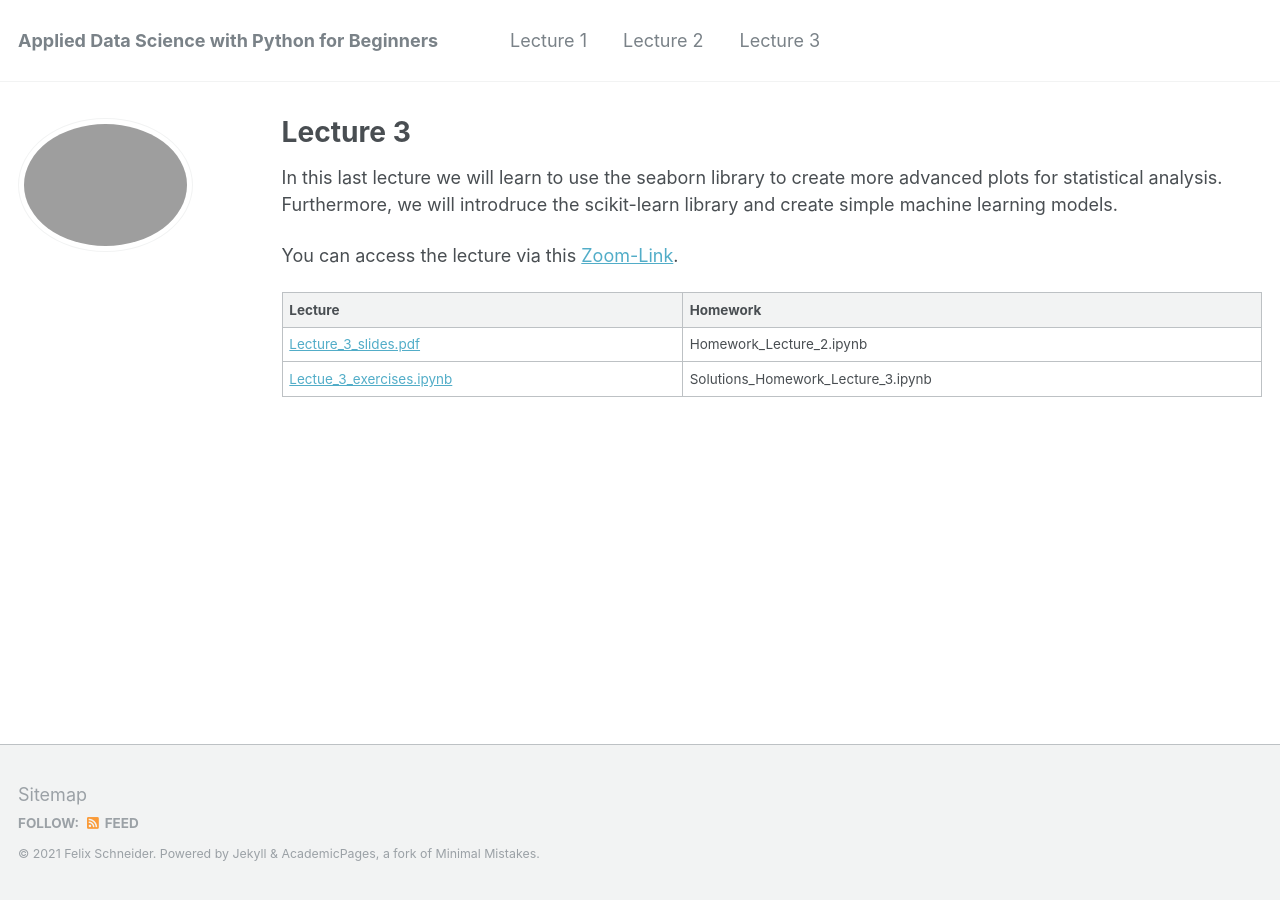
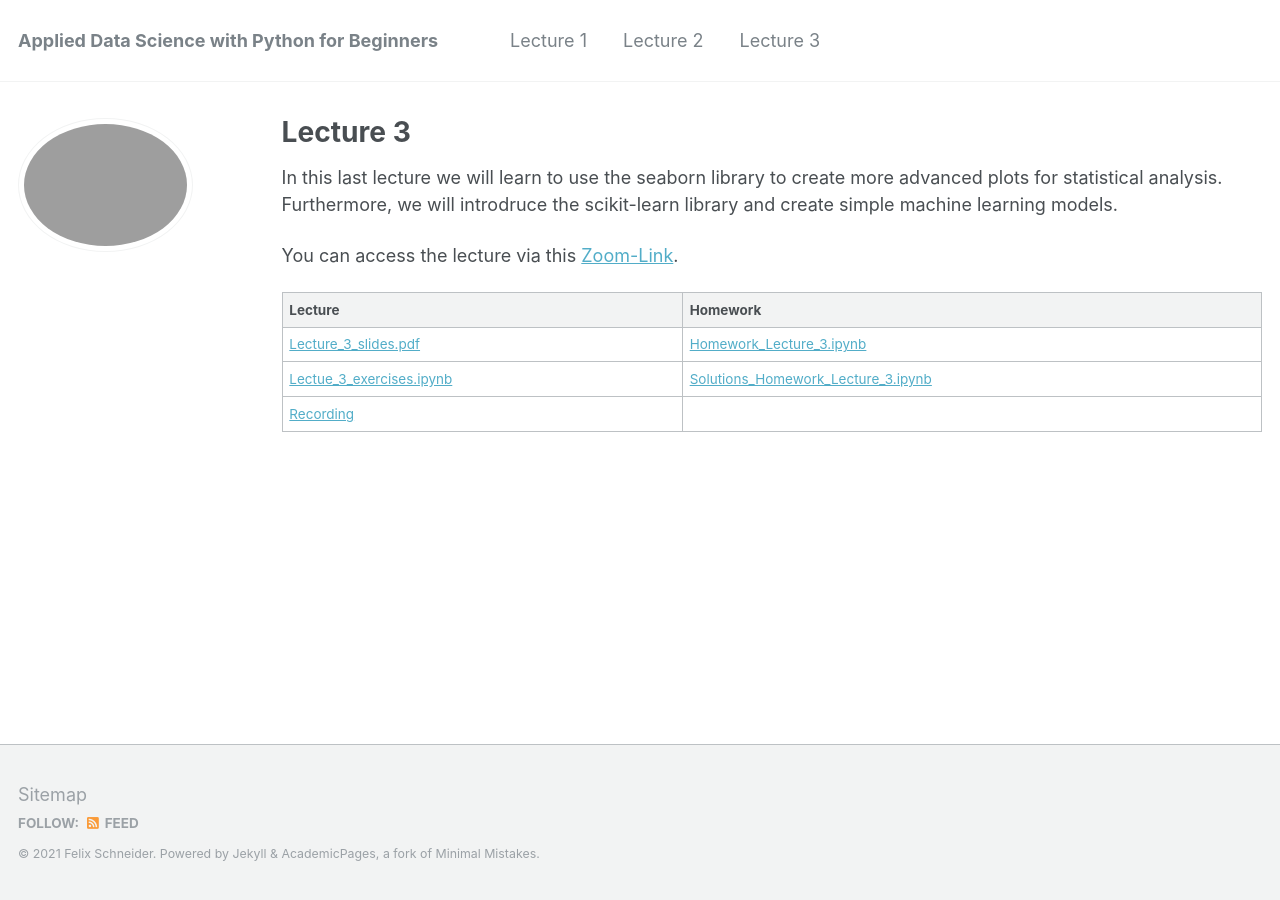
Before and after one commit to flxmschneider/flxmschneider.github.io, a Jekyll site: the page built from _pages/lecture3.md, in a window 1280 px wide. Built offline with Jekyll 4.4.1, drawn with Linux system fonts in a browser that asks for light colours.

Commit message:
added homework and recording

```diff
--- a/_pages/lecture3.md
+++ b/_pages/lecture3.md
@@ -12,5 +12,6 @@ You can access the lecture via this [Zoom-Link](https://us02web.zoom.us/j/844756
 
 | Lecture          | Homework   |
 | --------         | ------ |
-|  [Lecture_3_slides.pdf](https://flxmschneider.github.io/files/lecture_3_slides.pdf) |  Homework_Lecture_2.ipynb|
-|[Lectue_3_exercises.ipynb](https://colab.research.google.com/drive/1vE2MZSkClQ47gpVg0LC_cyr4tqeumizd?usp=sharing)  | Solutions_Homework_Lecture_3.ipynb |
+|  [Lecture_3_slides.pdf](https://flxmschneider.github.io/files/lecture_3_slides.pdf) |  [Homework_Lecture_3.ipynb](https://colab.research.google.com/drive/1EKv0CCRQ_W7GkJPJG_enI3k97HIxoMcY?usp=sharing)|
+|[Lectue_3_exercises.ipynb](https://colab.research.google.com/drive/1vE2MZSkClQ47gpVg0LC_cyr4tqeumizd?usp=sharing)  | [Solutions_Homework_Lecture_3.ipynb](https://colab.research.google.com/drive/1Z8U0FdTGLlldL-EjfF2QdAd2wOfvpT_I?usp=sharing) |
+|    [Recording](https://drive.google.com/file/d/11LCVISuTwC4Y2WS-aXO3gl6R7Nodw_yl/view?usp=sharing)             |
```
